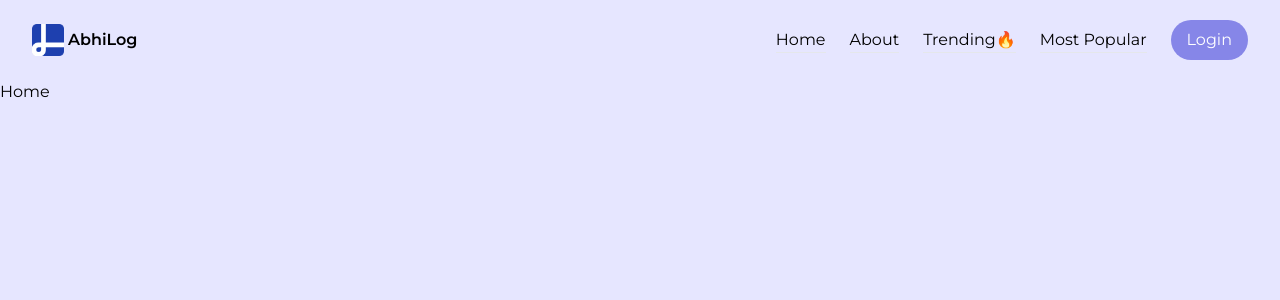
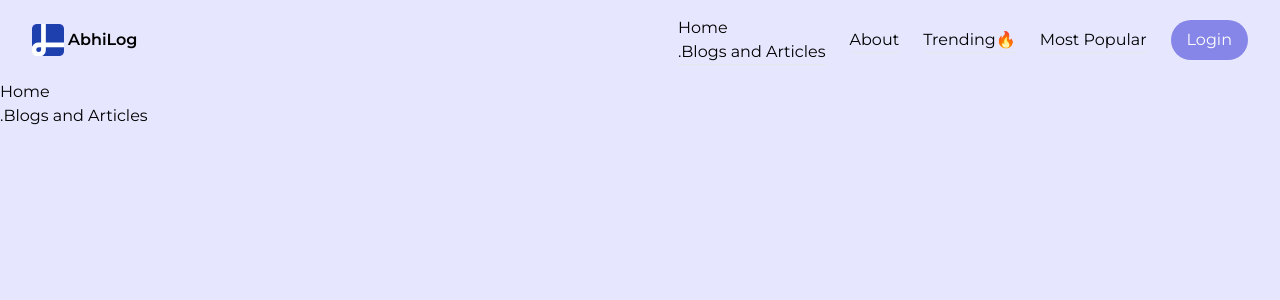
Before and after one commit to Abhi00045/Blog, a React (Vite) app: page / in a window 1280 px wide. Shown: the top 300 px of the page. Built offline with nearby package versions, Linux system fonts and the light colour scheme; no server answers.

Commit message:
added codeuim

```diff
--- a/src/main.css
+++ b/src/main.css
@@ -5,3 +5,6 @@
     /* padding: 70px; */
     top: 0;
 }
+#top-home{
+
+}
--- a/src/pages/Home.jsx
+++ b/src/pages/Home.jsx
@@ -1,8 +1,20 @@
 import React from 'react'
+import '../main.css'
 
 function Home() {
   return (
-    <div>Home</div>
+    <>
+    <div id='top-home'>
+      {/* Introduction */}
+      <div id="first-top">
+         <p>Home</p>
+         <span>.</span>
+         <span id="Blogs">
+          Blogs and Articles
+         </span>
+      </div>
+    </div>
+    </>
   )
 }
 
```
